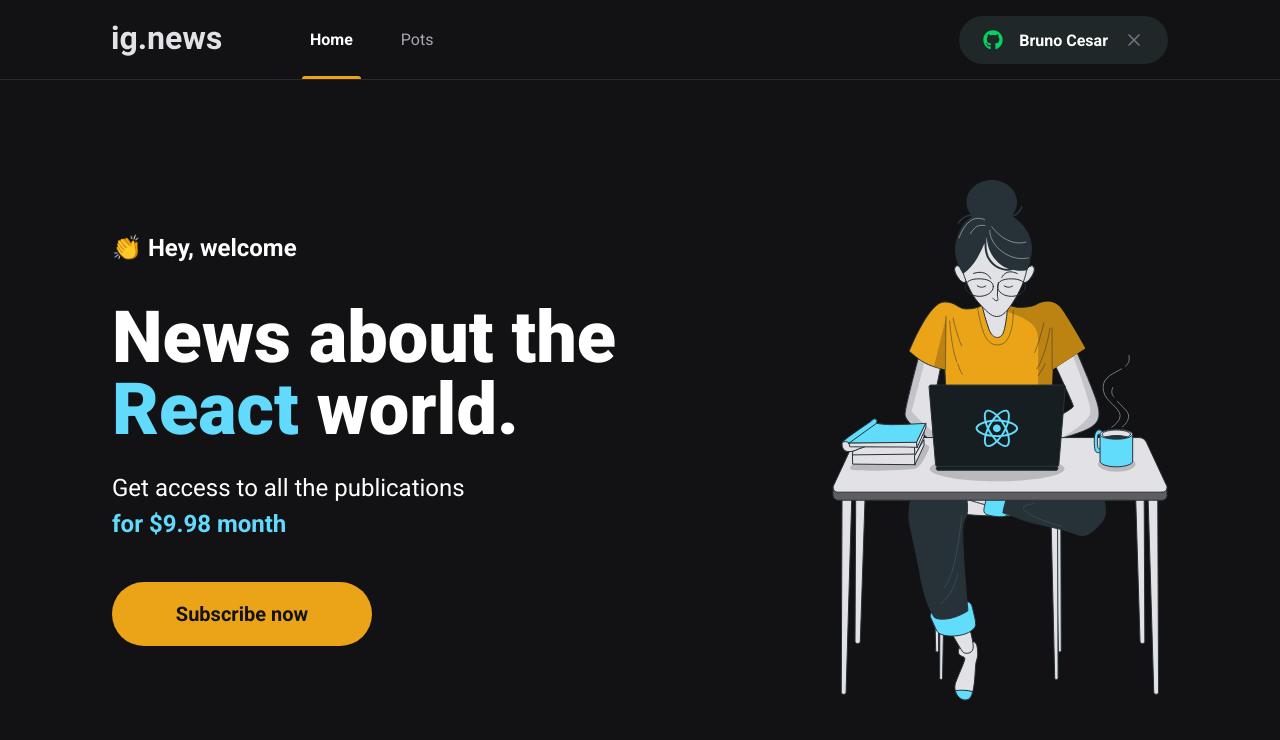
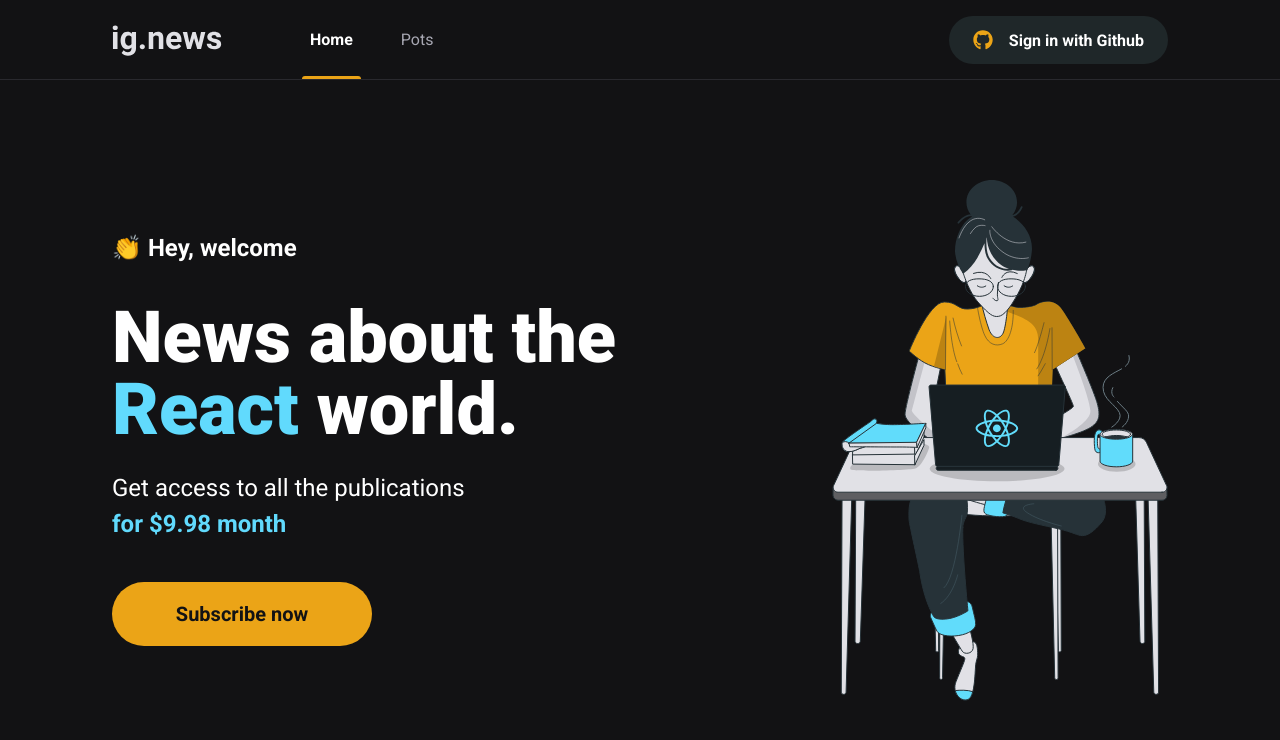
Before and after one commit to Bruno-Cesar123/ignews, a Next.js app: page / in a window 1280 px wide. Shown: the top 740 px of the page. Built offline with nearby package versions, Linux system fonts and the light colour scheme; no server answers.

Commit message:
config auth with github

```diff
--- a/package.json
+++ b/package.json
@@ -10,6 +10,7 @@
   },
   "dependencies": {
     "next": "11.1.2",
+    "next-auth": "^3.29.0",
     "react": "17.0.2",
     "react-dom": "17.0.2",
     "react-icons": "^4.2.0",
--- a/src/components/SignInButton/index.tsx
+++ b/src/components/SignInButton/index.tsx
@@ -1,24 +1,27 @@
 import { FaGithub } from 'react-icons/fa';
 import { FiX } from 'react-icons/fi';
+import { signIn, signOut, useSession } from 'next-auth/client';
 
 import styles from './styles.module.scss';
 
 export function SignInButton() {
-  const isUserLoggedIn = true;
+  const [ session ] = useSession();
 
-  return isUserLoggedIn ? (
+  return session ? (
     <button
       type="button"
       className={styles.signInButton}
+      onClick={() => signOut()}
     >
       <FaGithub color="#04d361" />
-      Bruno Cesar
+      {session.user.name}
       <FiX color="#737380" className={styles.closeIcon} />
     </button>
   ) : (
     <button
       type="button"
       className={styles.signInButton}
+      onClick={() => signIn('github')}
     >
       <FaGithub color="#eba417" />
       Sign in with Github
--- a/src/pages/_app.tsx
+++ b/src/pages/_app.tsx
@@ -1,14 +1,15 @@
 import { AppProps } from 'next/app';
 import { Header } from '../components/Header';
+import { Provider as NextAuthProvider } from 'next-auth/client';
 
 import '../styles/global.scss';
 
 function MyApp({ Component, pageProps }: AppProps) {
   return (
-    <>
+    <NextAuthProvider session={pageProps.session}>
       <Header />
       <Component {...pageProps} />
-    </>
+    </NextAuthProvider>
   )
 }
 
```
Also changed, not shown: src/pages/api/auth/[...nextauth].ts (added, +13 -0 lines), 2 other files (tests, documents, lock files or other folders).
